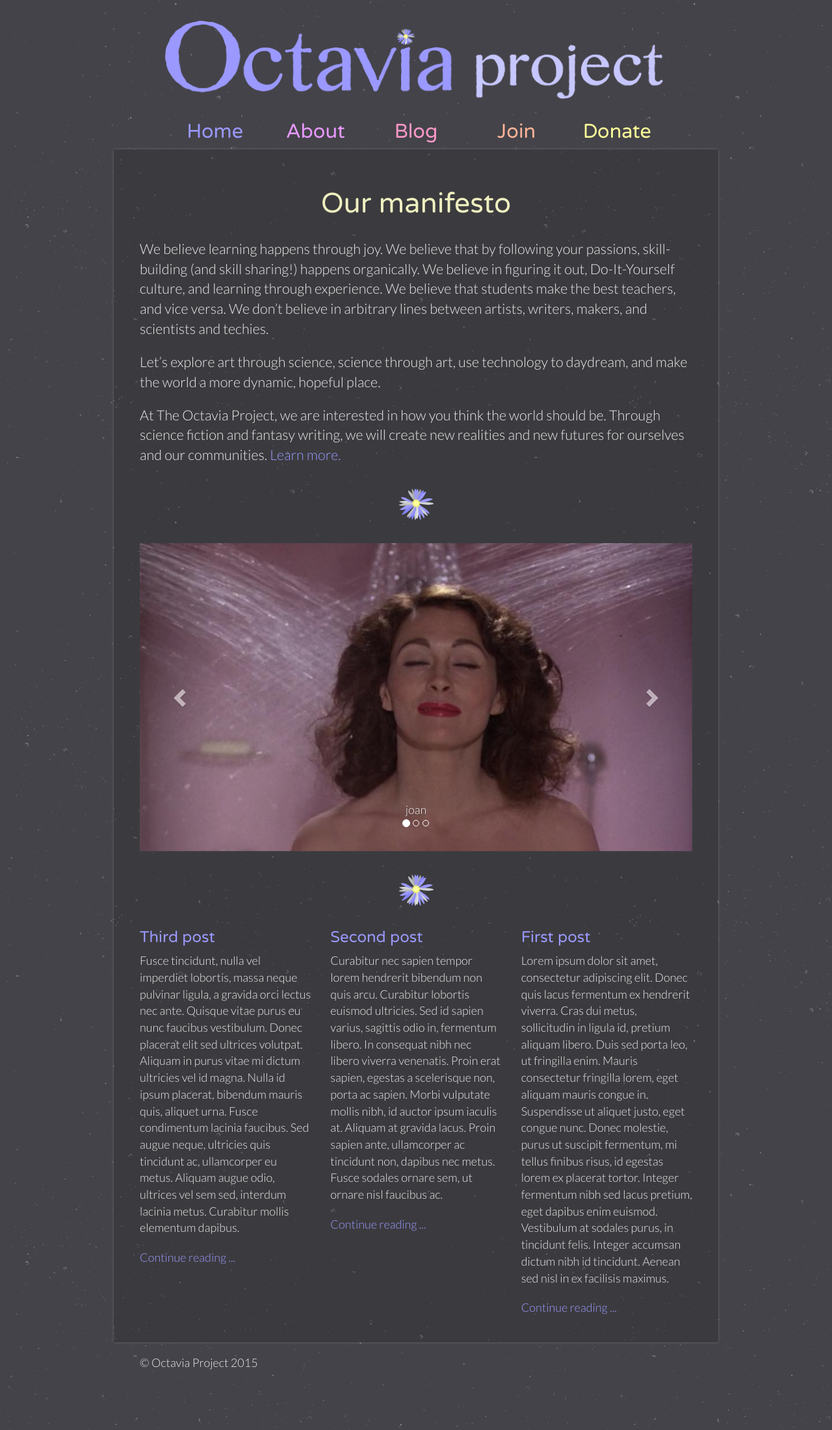
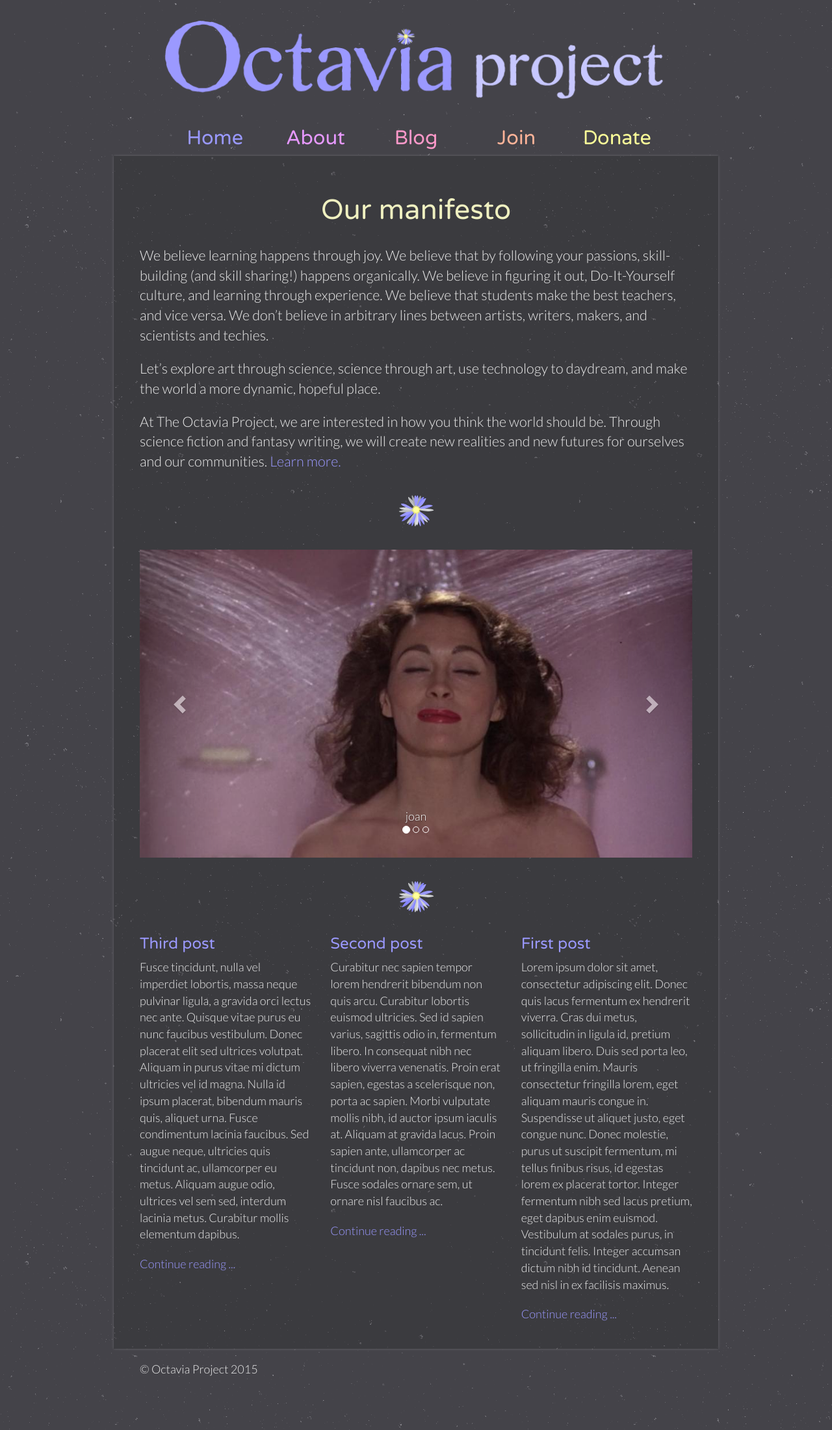
Before and after one commit to OctaviaProject/octaviaproject.github.io, a Jekyll site: the page built from index.html, in a window 1280 px wide. Shown: the whole page at 65% size. Built offline with Jekyll 4.4.1, drawn with Linux system fonts in a browser that asks for light colours.

Commit message:
Give the logo some air why don't you

```diff
--- a/assets/css/styles.scss
+++ b/assets/css/styles.scss
@@ -100,7 +100,7 @@ a:hover {
 }
 
 .header {
-  padding: 0px 30px 15px 30px;
+  padding: 0px 30px 25px 30px;
   text-align: center;
 }
 
```
